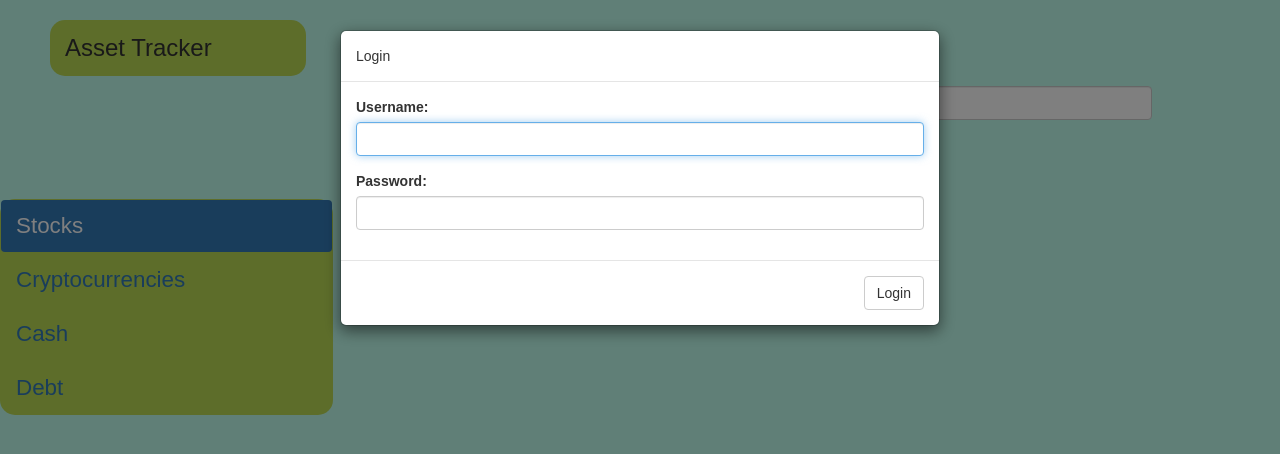
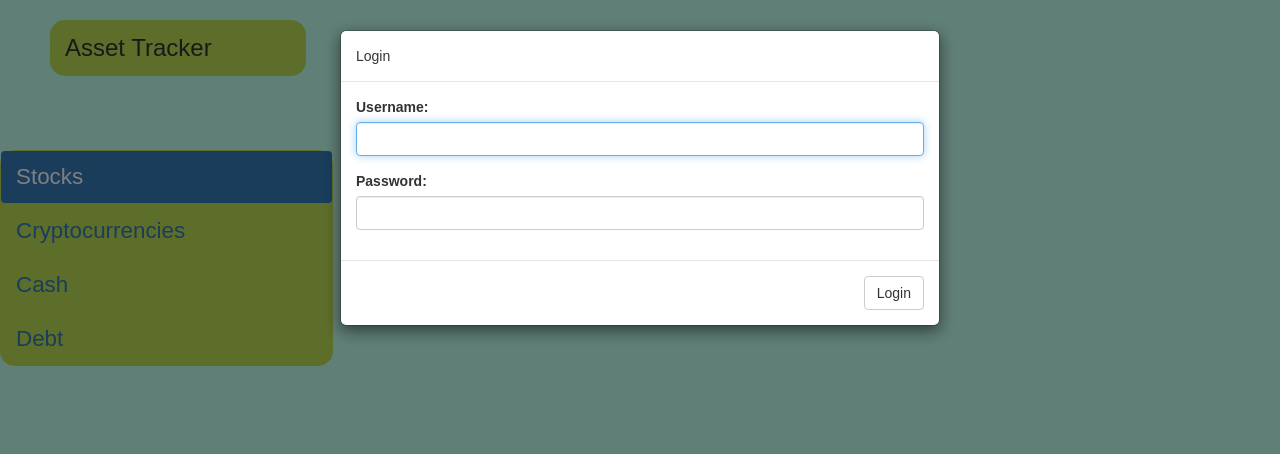
Before and after one commit to jmanzelm/asset_tracker, a React (Create React App) app in the folder client/: page / in a window 1280 px wide. Shown: the top 454 px of the page. Built offline with nearby package versions, Linux system fonts and the light colour scheme; no server answers.

Commit message:
stylestylestyle

```diff
--- a/client/src/App.css
+++ b/client/src/App.css
@@ -42,7 +42,7 @@ body{
 
 .search {
   width: 50%;
-  margin-left: 40%;
+  margin-left: 36%;
   padding-bottom: 30px;
 
 }
--- a/client/src/Main.js
+++ b/client/src/Main.js
@@ -177,9 +177,9 @@ class FilterTextBox extends Component {
         // {this.getValidationState()}
         // {cashPlot();}
         return (
-
             <div>
                 <div id="plot"> </div>
+                <Form inline>
                     <FormGroup validationState={this.state.validationState}>
                         <FormControl
                             name="form-field-name"
@@ -190,6 +190,7 @@ class FilterTextBox extends Component {
                         <FormControl.Feedback />
                         <Button onClick={this.verifyAsset}>Buy or Sell Asset</Button>
                     </FormGroup>
+                </Form>
         {this.state.validationState === "success" &&
             <Modal show={this.state.showAssetAdd}>
             <Modal.Header> <h4>{this.state.current_text.toUpperCase()} </h4></Modal.Header>
```
Lines whose indentation alone changed are shown as unchanged.
